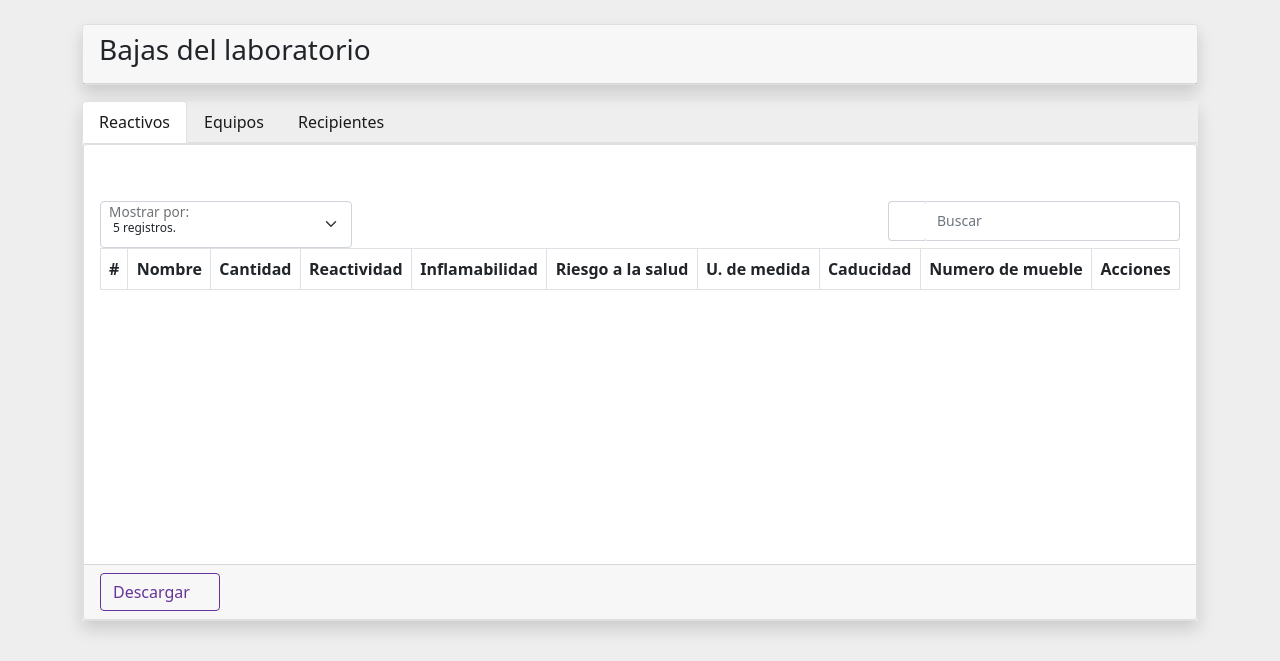
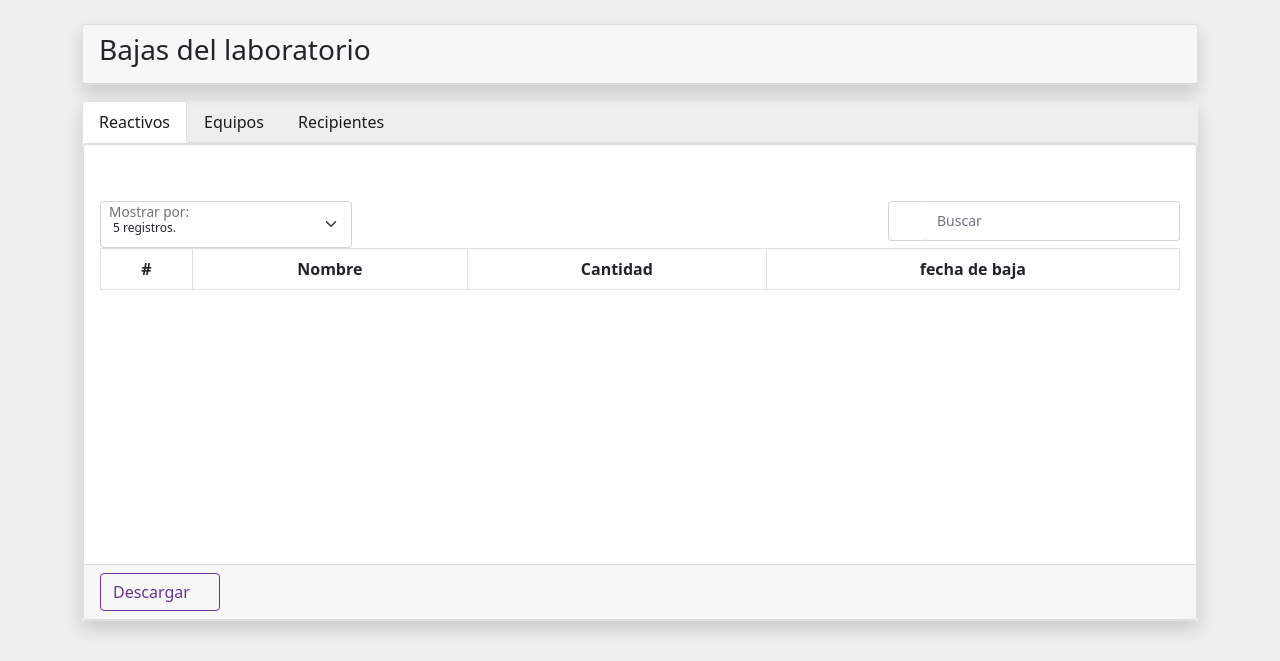
Before and after one commit to TaydeVG/InventorySistem, a PHP site: page /InventorySistem/php/vistas/reportes/ in a window 1280 px wide. Shown: the part 58-719 px from the top of the page. Run offline with PHP 8.4, Linux system fonts and the light colour scheme; a user stored in the database is signed in; lists and menus that the app fills with data are empty; some web fonts are replaced.

Commit message:
se actualizan cambios

```diff
--- a/js/bajas.js
+++ b/js/bajas.js
@@ -0,0 +1,3 @@
+$(document).ready(function () {
+
+ });
--- /dev/null
+++ b/php/clases/mail.php
@@ -0,0 +1,4 @@
+<?php
+$success = mail('180080049@upve.edu.mx', 'prueba correo', 'prueba', 'cabecera');
+
+var_dump($success);
--- a/php/vistas/reportes/reporte-equipos.php
+++ b/php/vistas/reportes/reporte-equipos.php
@@ -37,10 +37,8 @@
                     <tr>
                         <th scope="col">#</th>
                         <th scope="col">Nombre</th>
-                        <th scope="col">Condicion de uso</th>
                         <th scope="col">Número economico</th>
-                        <th scope="col">Número de serie</th>
-                        <th scope="col">Acciones</th>
+                        <th scope="col">Fecha de baja</th>
                     </tr>
                 </thead>
                 <tbody id="body-table"></tbody>
--- a/php/vistas/reportes/reporte-reactivos.php
+++ b/php/vistas/reportes/reporte-reactivos.php
@@ -39,13 +39,7 @@
                         <th scope="col">#</th>
                         <th scope="col">Nombre</th>
                         <th scope="col">Cantidad</th>
-                        <th scope="col">Reactividad</th>
-                        <th scope="col">Inflamabilidad</th>
-                        <th scope="col">Riesgo a la salud</th>
-                        <th scope="col">U. de medida</th>
-                        <th scope="col">Caducidad</th>
-                        <th scope="col">Numero de mueble</th>
-                        <th scope="col">Acciones</th>
+                        <th scope="col">fecha de baja</th>
                     </tr>
                 </thead>
                 <tbody id="body-table"></tbody>
--- a/php/vistas/reportes/reporte-recipientes.php
+++ b/php/vistas/reportes/reporte-recipientes.php
@@ -37,9 +37,8 @@
                     <tr>
                         <th scope="col">#</th>
                         <th scope="col">Nombre</th>
-                        <th scope="col">Tipo material</th>
                         <th scope="col">Capacidad</th>
-                        <th scope="col">Acciones</th>
+                        <th scope="col">Fecha de baja</th>
                     </tr>
                 </thead>
                 <tbody id="body-table"></tbody>
```
Also changed, not shown: php/objetos/Equipos.object.php (+10 -0 lines), php/objetos/Reactivos.object.php (+9 -0 lines), php/objetos/Recipiente.object.php (+10 -1 lines), sql/base_datos/inventory_sistem.sql (+18 -14 lines).
